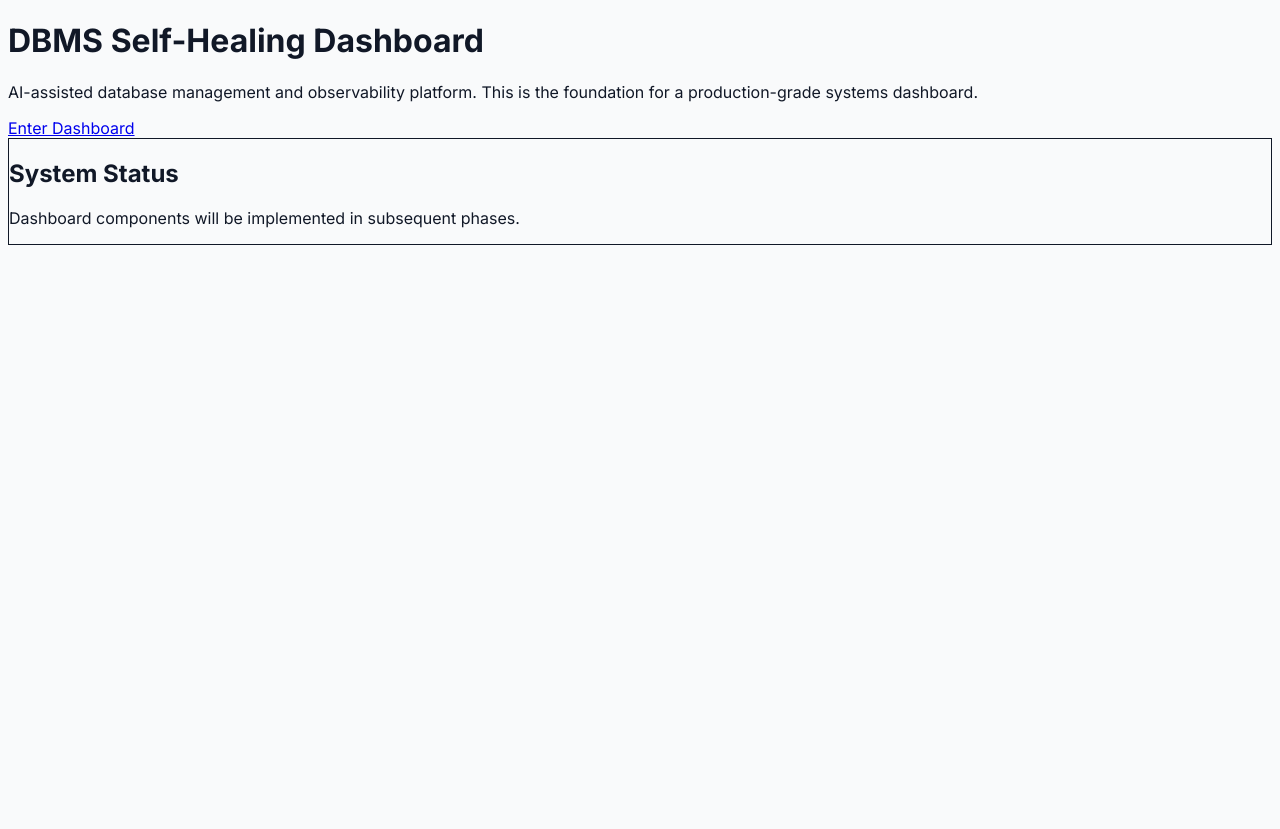
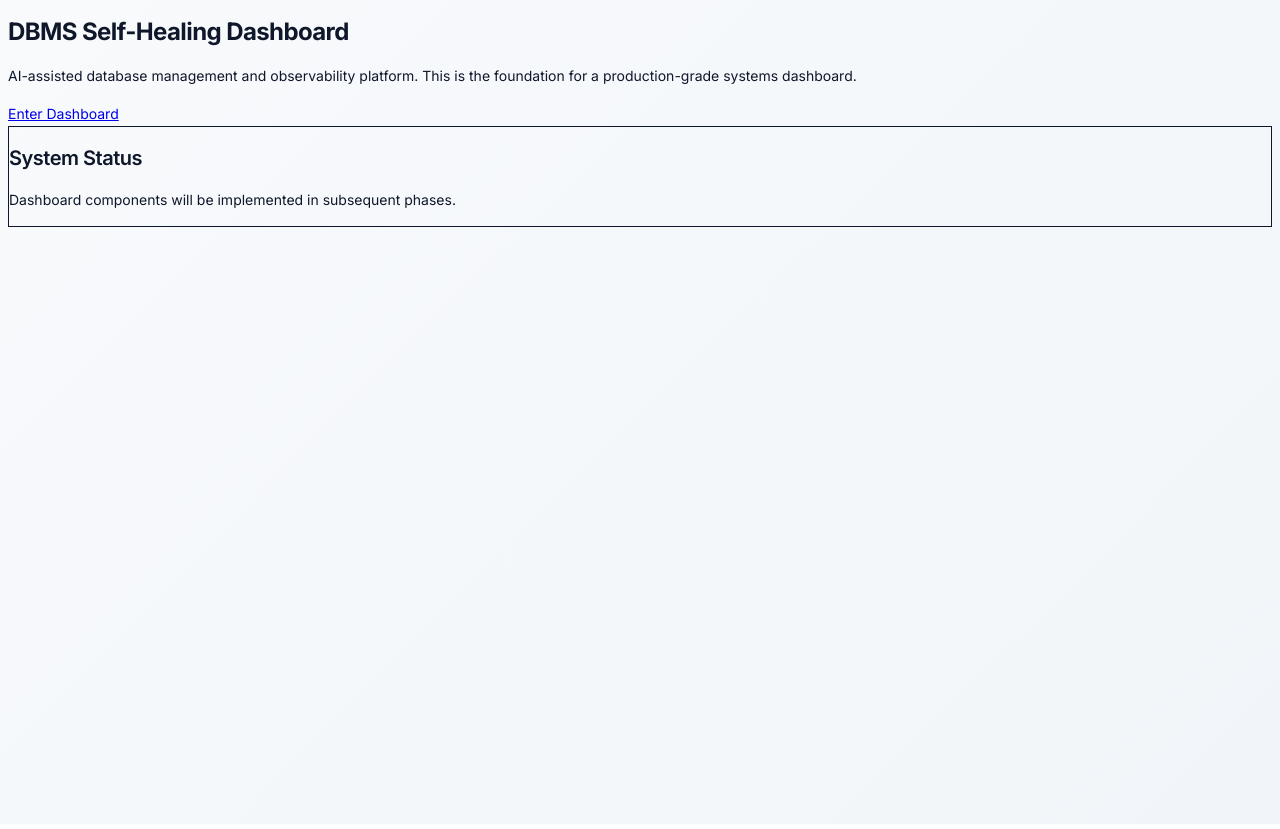
Before and after one commit to TSR0705/DBMS_PROJECT_SELF-HEALING-DATABASE, a Next.js app: page / in a window 1280 px wide. Built offline with nearby package versions, Linux system fonts and the light colour scheme.

Commit message:
Update styles globals
What: Updating the styles globals CSS file

Notes: Modified styles/globals.css to align with the DBMS self-healing UI requirements

```diff
--- a/styles/globals.css
+++ b/styles/globals.css
@@ -2,18 +2,91 @@
 @tailwind components;
 @tailwind utilities;
 
-/* Global styles for DBMS dashboard - minimal, professional baseline */
+/* Advanced design system for professional DBMS observability dashboard */
 @layer base {
   :root {
+    /* Typography system */
     --font-sans: var(--font-inter);
+    --font-mono: ui-monospace, "SF Mono", "Cascadia Code", "Roboto Mono", monospace;
+
+    /* Sophisticated neutral palette with depth */
+    --color-text-primary: #0f172a;      /* slate-900 - sharp, professional */
+    --color-text-secondary: #475569;    /* slate-600 - refined secondary */
+    --color-text-muted: #64748b;        /* slate-500 - elegant muted */
+    --color-text-accent: #1e293b;       /* slate-800 - subtle emphasis */
+
+    --color-bg-primary: #ffffff;        /* pure white - clean base */
+    --color-bg-secondary: #f8fafc;      /* slate-50 - sophisticated backdrop */
+    --color-bg-tertiary: #f1f5f9;       /* slate-100 - elevated surfaces */
+    --color-bg-elevated: #e2e8f0;       /* slate-200 - interactive surfaces */
+
+    /* Refined border system with hierarchy */
+    --color-border-light: #e2e8f0;      /* slate-200 - subtle divisions */
+    --color-border-medium: #cbd5e1;     /* slate-300 - defined boundaries */
+    --color-border-strong: #94a3b8;     /* slate-400 - emphasis borders */
+
+    /* Sophisticated shadows for depth */
+    --shadow-subtle: 0 1px 2px 0 rgb(0 0 0 / 0.05);
+    --shadow-soft: 0 1px 3px 0 rgb(0 0 0 / 0.1), 0 1px 2px -1px rgb(0 0 0 / 0.1);
+    --shadow-medium: 0 4px 6px -1px rgb(0 0 0 / 0.1), 0 2px 4px -2px rgb(0 0 0 / 0.1);
+    --shadow-elevated: 0 10px 15px -3px rgb(0 0 0 / 0.1), 0 4px 6px -4px rgb(0 0 0 / 0.1);
   }
 
   html {
-    font-family: var(--font-sans), system-ui, sans-serif;
+    font-family: var(--font-sans);
+    -webkit-text-size-adjust: 100%;
+    text-size-adjust: 100%;
   }
 
   body {
-    background-color: #f9fafb; /* gray-50 */
-    color: #111827; /* gray-900 */
+    background: linear-gradient(135deg, #f8fafc 0%, #f1f5f9 100%);
+    color: var(--color-text-primary);
+    -webkit-font-smoothing: antialiased;
+    -moz-osx-font-smoothing: grayscale;
+    text-rendering: optimizeLegibility;
+    min-height: 100vh;
+  }
+
+  /* Enhanced typography with visual hierarchy */
+  h1 {
+    font-size: 1.5rem;
+    line-height: 2rem;
+    font-weight: 700;
+    color: var(--color-text-primary);
+    letter-spacing: -0.025em;
+  }
+
+  h2 {
+    font-size: 1.25rem;
+    line-height: 1.75rem;
+    font-weight: 600;
+    color: var(--color-text-primary);
+    letter-spacing: -0.025em;
+  }
+
+  h3 {
+    font-size: 1.125rem;
+    line-height: 1.75rem;
+    font-weight: 600;
+    color: var(--color-text-accent);
+  }
+
+  /* Refined body text with improved readability */
+  p, div, span {
+    font-size: 0.875rem;
+    line-height: 1.5rem;
+    color: var(--color-text-primary);
+  }
+
+  /* Enhanced focus states for accessibility */
+  *:focus-visible {
+    outline: 2px solid var(--color-text-primary);
+    outline-offset: 2px;
+    border-radius: 4px;
+  }
+
+  /* Smooth micro-interactions */
+  * {
+    transition: all 0.15s cubic-bezier(0.4, 0, 0.2, 1);
   }
 }
```
